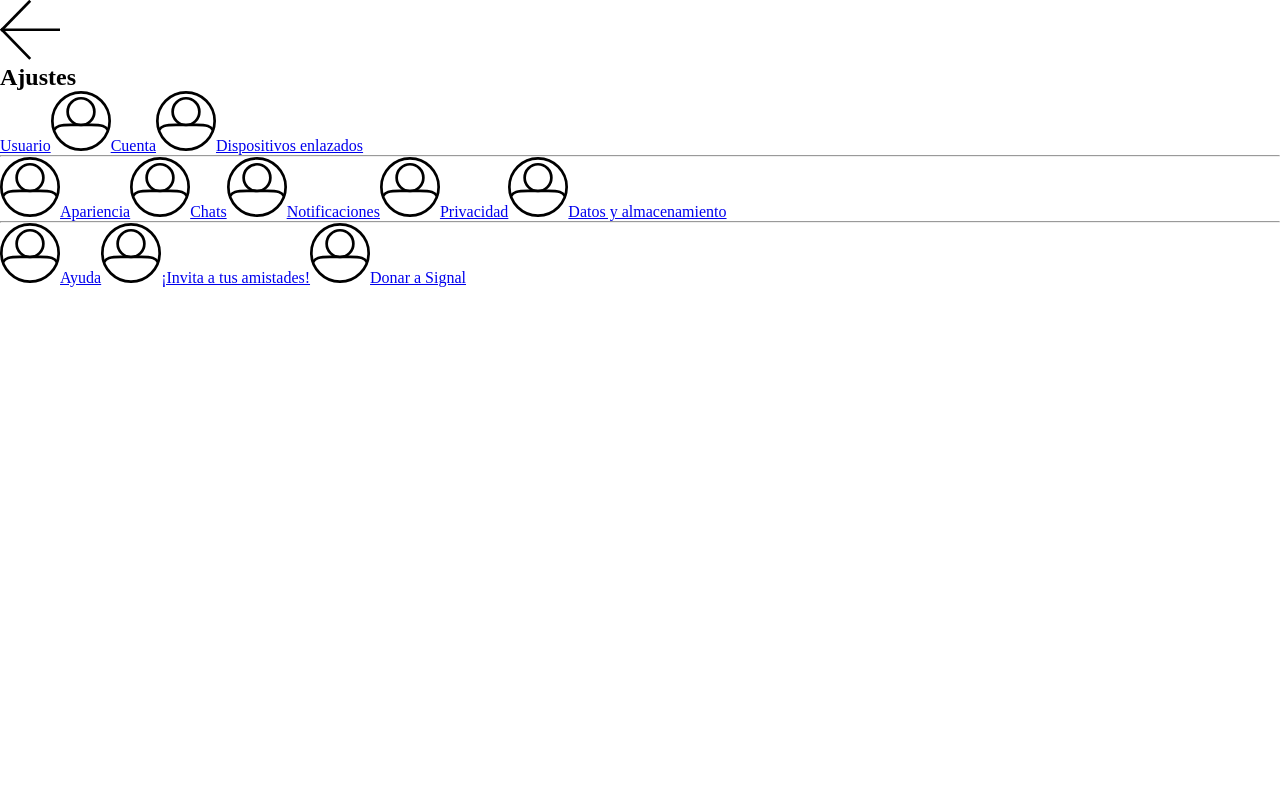
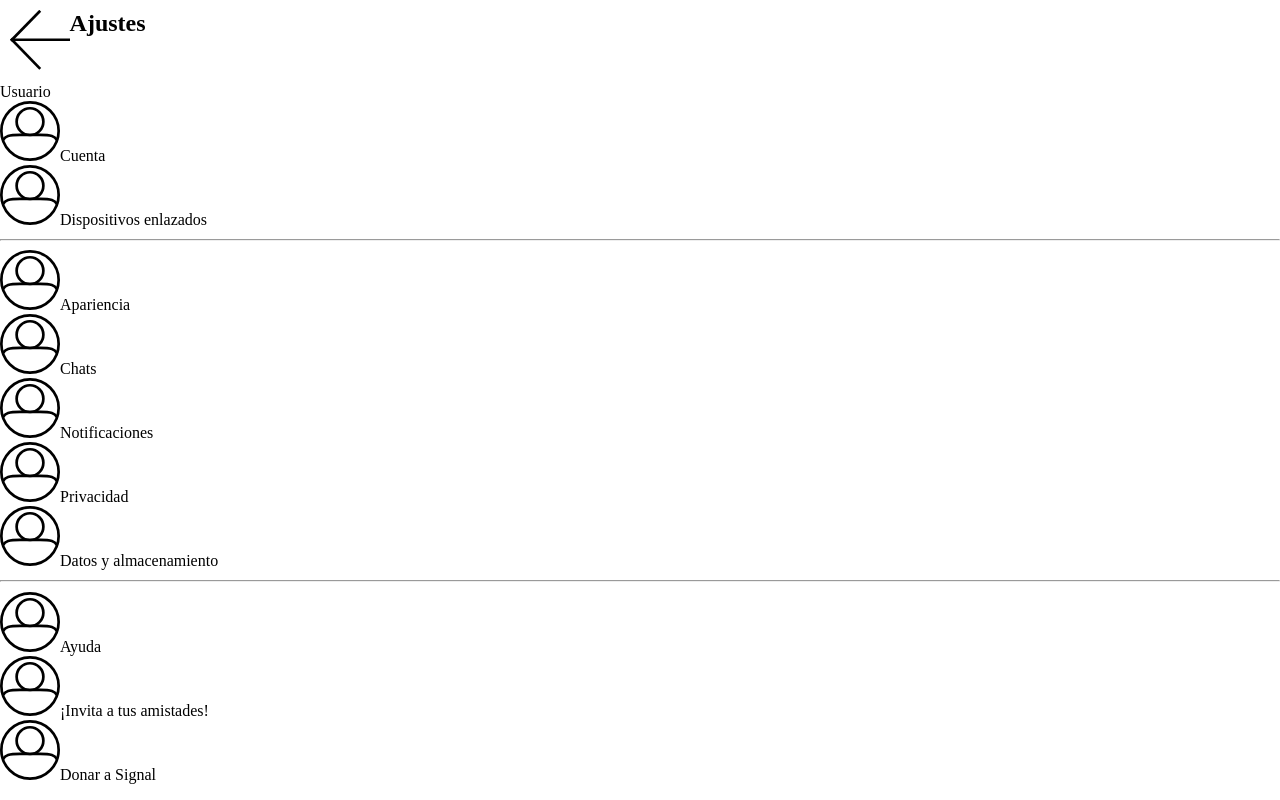
Before and after one commit to javaweb27/SIGNAL-CLONE, a React (Vite) app: page /settings in a window 1280 px wide. Built offline with nearby package versions, Linux system fonts and the light colour scheme.

Commit message:
se crearon e importaron estilos basicos para el header basico, seccion settings y el perfil de usuario

```diff
--- /dev/null
+++ b/src/styles/fragments/user-profile.scss
@@ -0,0 +1,33 @@
+.user-profile {
+  all: unset;
+  cursor: pointer;
+  display: flex;
+  gap: 1.9rem;
+
+  &.for-header{
+    margin: auto;
+    border-radius: 50%;
+
+    .icon {
+      width: 2rem;
+      height: 2rem;
+    }
+  }
+
+  .icon {
+    display: flex;
+    background-color: green;
+    border-radius: 50%;
+    width: 5rem;
+    height: 5rem;
+  }
+  .text {
+    display: inline-block;
+	  margin: auto;
+  }
+  .container {
+    align-self: center;
+    display: flex;
+    flex-direction: column;
+  }
+}
--- /dev/null
+++ b/src/styles/headers/basic-header.scss
@@ -0,0 +1,4 @@
+.basic-header {
+  display: flex;
+  padding: .6rem;
+}
--- /dev/null
+++ b/src/styles/sections/settings.scss
@@ -0,0 +1,18 @@
+.settings {
+  display: flex;
+  flex-direction: column;
+  overflow: auto;
+
+  .link {
+    padding: 1.2rem ;
+    &:not(.user-profile){
+      all: unset;
+      cursor: pointer;
+      display: block;
+    }
+  }
+
+  hr {
+    margin: .6rem 0;
+  }
+}
--- a/src/styles/styles.scss
+++ b/src/styles/styles.scss
@@ -1,2 +1,5 @@
 @use "./config";
 @use "./headers/home-header.scss";
+@use "./headers/basic-header.scss";
+@use "./sections/settings.scss";
+@use "./fragments/user-profile.scss";
```
